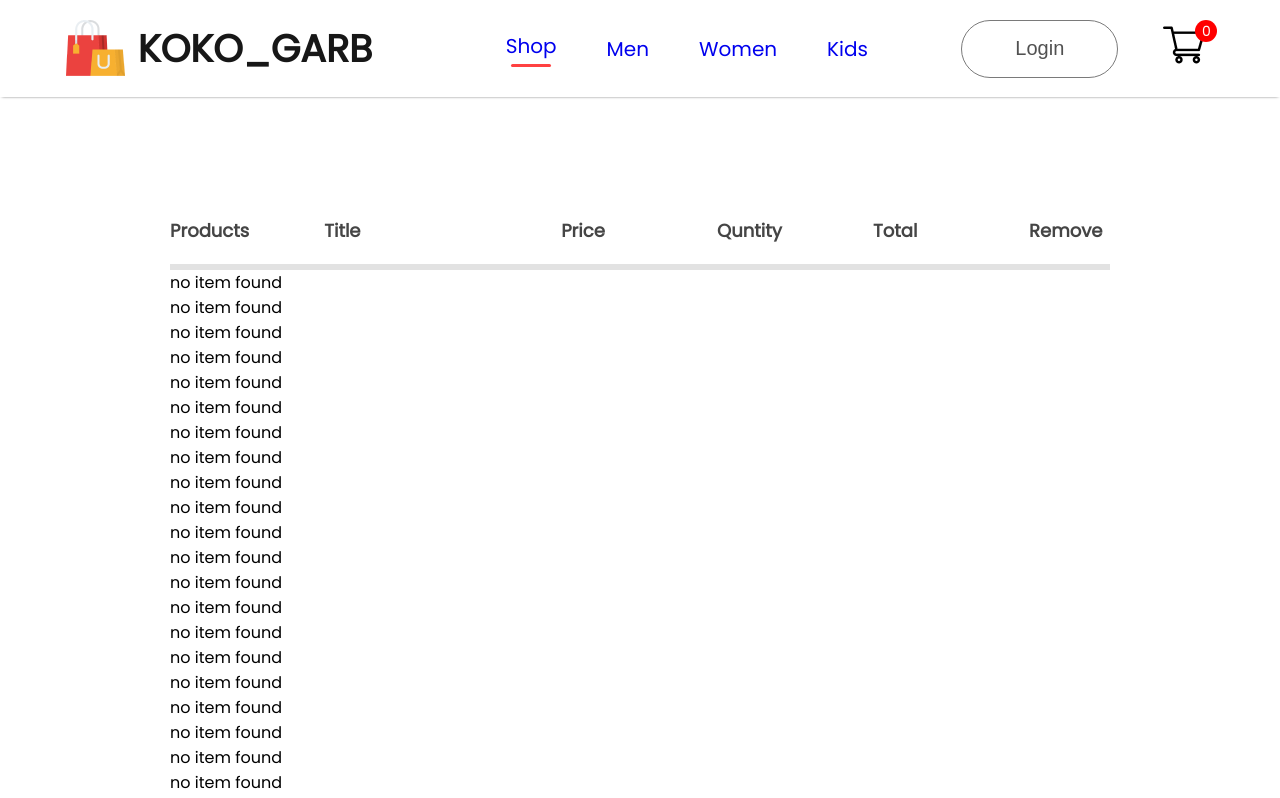
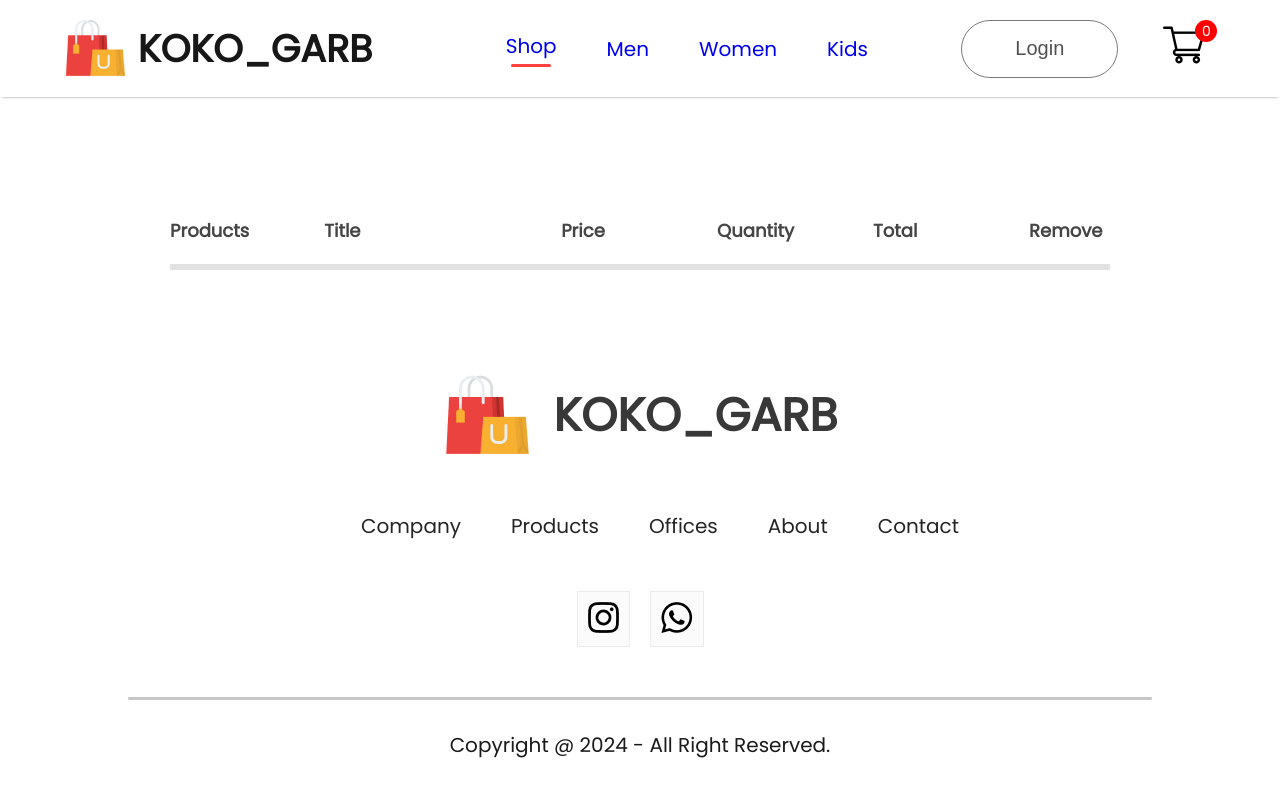
Before and after one commit to Jejeet/KokoBiz, a React (Create React App) app in the folder frontend/: page /cart in a window 1280 px wide. Shown: the top 798 px of the page. Built offline with nearby package versions, Linux system fonts and the light colour scheme; a web font is replaced by a local one.

Commit message:
cartitems style

```diff
--- a/frontend/src/Components/CartItems/CartItems.jsx
+++ b/frontend/src/Components/CartItems/CartItems.jsx
@@ -13,7 +13,7 @@ const CartItems = () => {
         <p>Products</p>
         <p>Title</p>
         <p>Price</p>
-        <p>Quntity</p>
+        <p>Quantity</p>
         <p>Total</p>
         <p>Remove</p>
       </div>
@@ -22,7 +22,7 @@ const CartItems = () => {
         if(cartItems[e.id]>0)
 {
            return <div>
-        <div className="classitems-format">
+        <div className="classitems-format cartitems-format-main">
           <img src={e.image} alt="" className='carticon-product-icon'/>
           <p>{e.name}</p>
           <p>${e.new_price}</p>
@@ -35,7 +35,7 @@ const CartItems = () => {
         }
         else{
           return <div>
-            no item found
+
           </div>
         }
       })}
```
